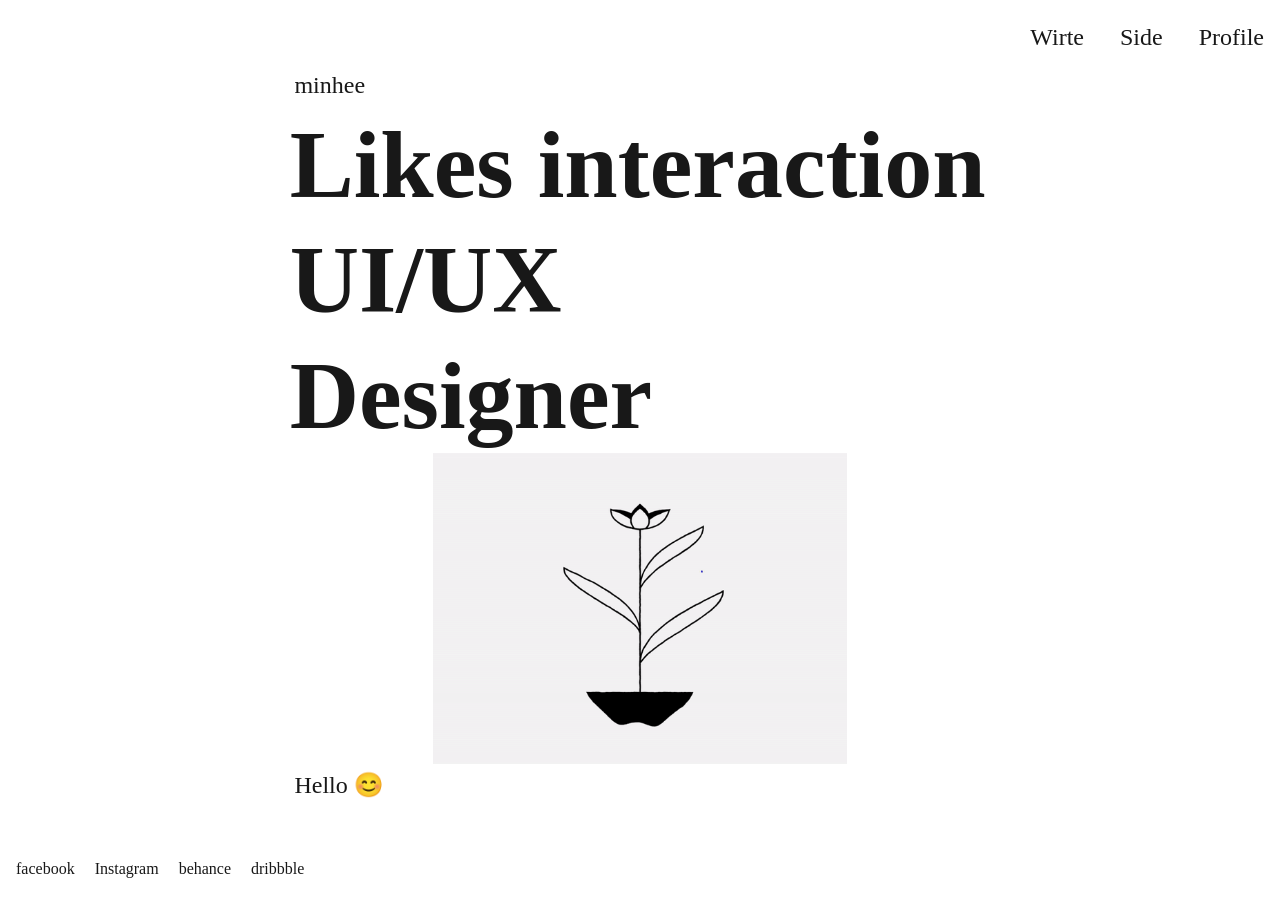
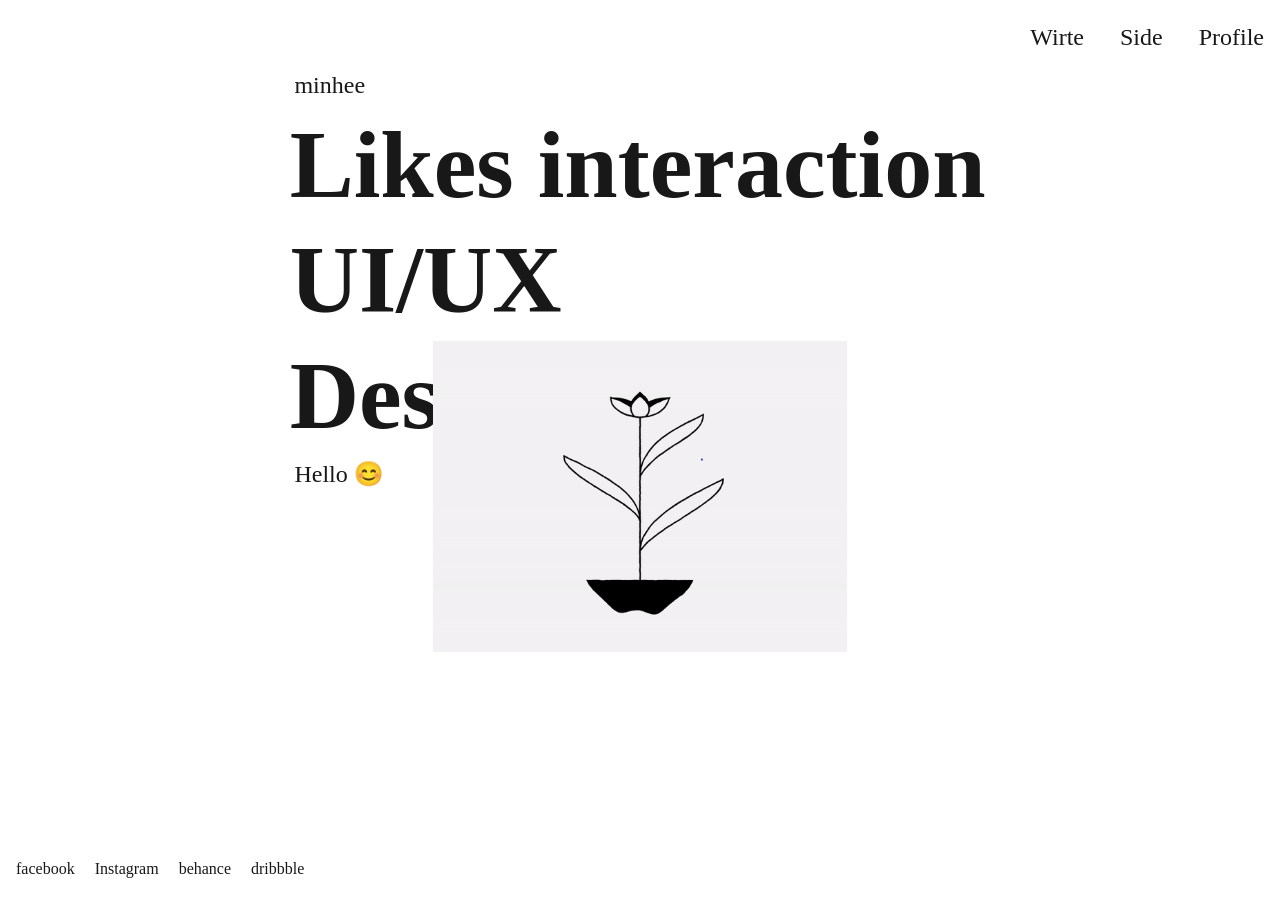
Before and after one commit to minheeyoon/minheeyoon.github.io, a Jekyll site: the page built from index.md, in a window 1280 px wide. Built offline with Jekyll 4.4.1, drawn with Linux system fonts in a browser that asks for light colours; some web fonts are replaced.

Commit message:
image_update

```diff
--- a/_layouts/index.html
+++ b/_layouts/index.html
@@ -20,7 +20,7 @@
           <h2 class="f2 f-subh-md f-head-lg mt-0 mb-0 inline-block">
             Designer
           </h2>
-          <div class="minhee"><img src="/assets/bgtest.gif"></div>
+
           <!-- <span
             class="f7 f6-md lh-condensed bold inline-block ml-1 px-1 badge ls-wide uppercase"
             >WIP</span
@@ -35,6 +35,7 @@
             >
           </h3>
         </div>
+        <div class="minhee"><img src="/assets/bgtest.gif"></div>
       </div>
     </div>
 
```
